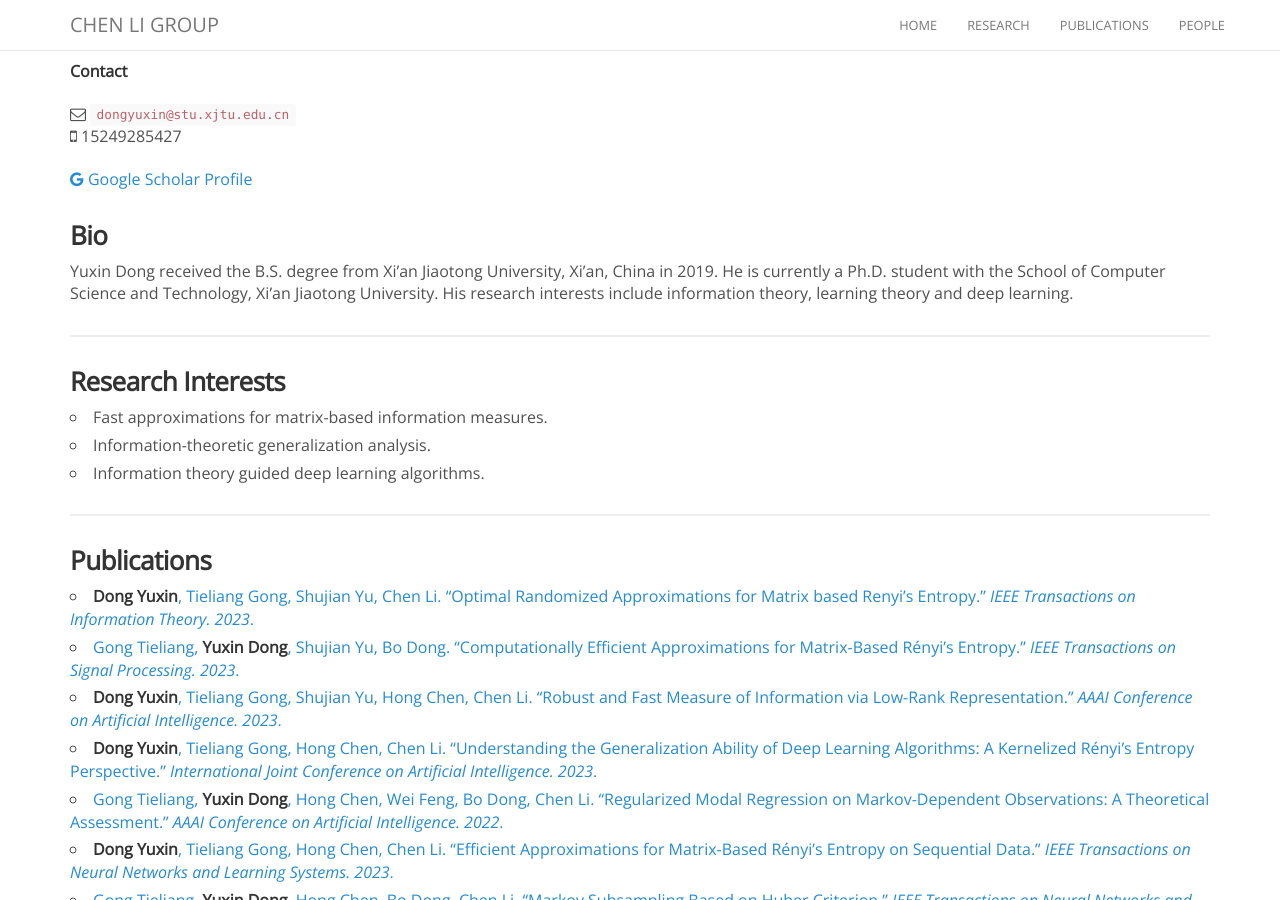
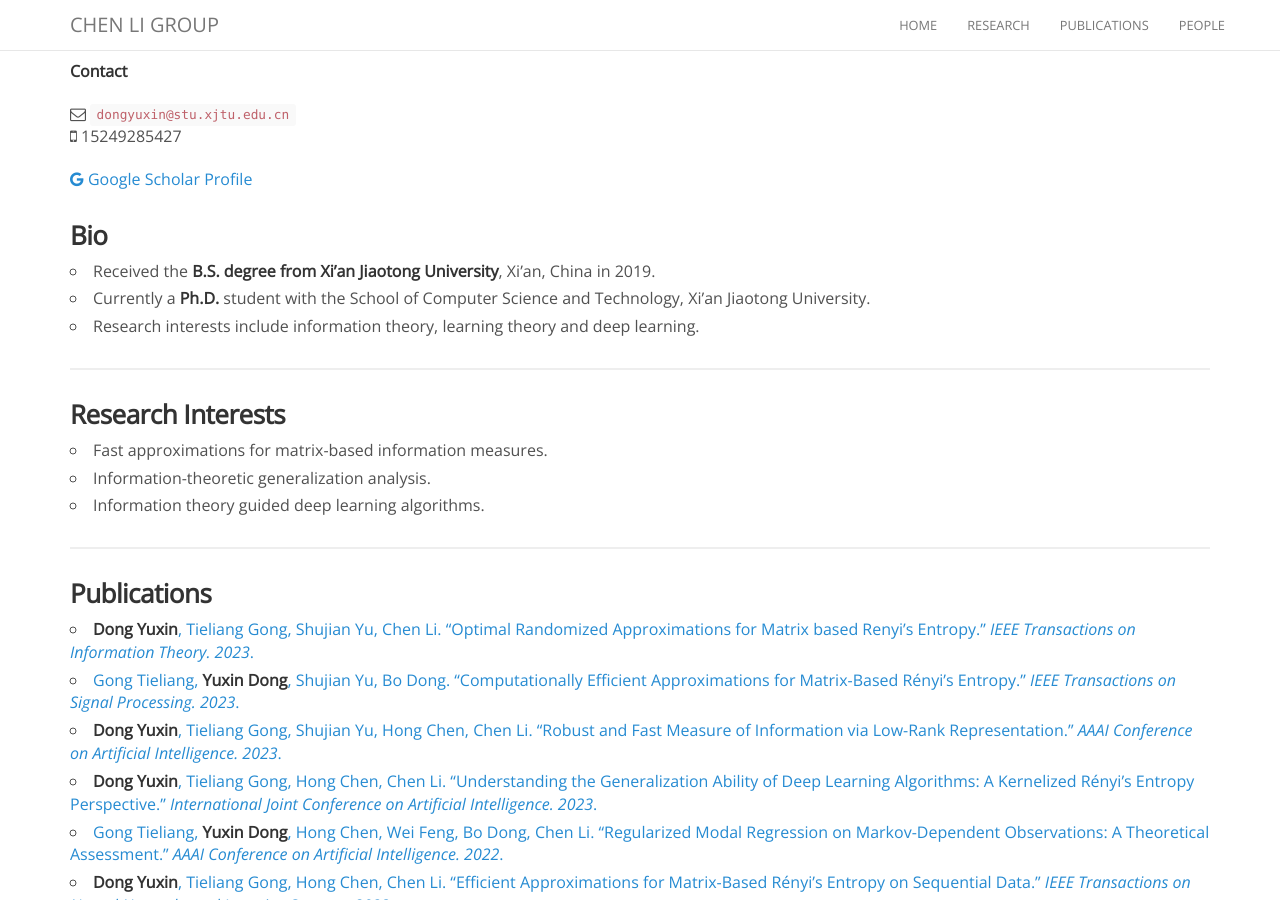
Before and after one commit to chenligroup/chenligroup.github.io, a Jekyll site: the page built from _people/Yuxin_Dong.md, in a window 1280 px wide and 900 px high, scrolled down 453 px. Built offline with Jekyll 4.4.1, drawn with Linux system fonts in a browser that asks for light colours; nearby versions of some CDN libraries; comment, search, counter and statistics services are not loaded.

Commit message:
Update Yuxin_Dong.md

```diff
--- a/_people/Yuxin_Dong.md
+++ b/_people/Yuxin_Dong.md
@@ -16,15 +16,17 @@ joined: 2019
 
 ### Bio
 
-Yuxin Dong received the B.S. degree from Xi'an Jiaotong University, Xi'an, China in 2019. He is currently a Ph.D. student with the School of Computer Science and Technology, Xi'an Jiaotong University. His research interests include information theory, learning theory and deep learning.
+- Received the **B.S. degree from Xi'an Jiaotong University**, Xi'an, China in 2019.
+- Currently a **Ph.D.** student with the School of Computer Science and Technology, Xi'an Jiaotong University.
+- Research interests include information theory, learning theory and deep learning.
 
 <hr>
 
 ### Research Interests
 
-* Fast approximations for matrix-based information measures.
-* Information-theoretic generalization analysis.
-* Information theory guided deep learning algorithms.
+- Fast approximations for matrix-based information measures.
+- Information-theoretic generalization analysis.
+- Information theory guided deep learning algorithms.
 
 <hr>
 
```
